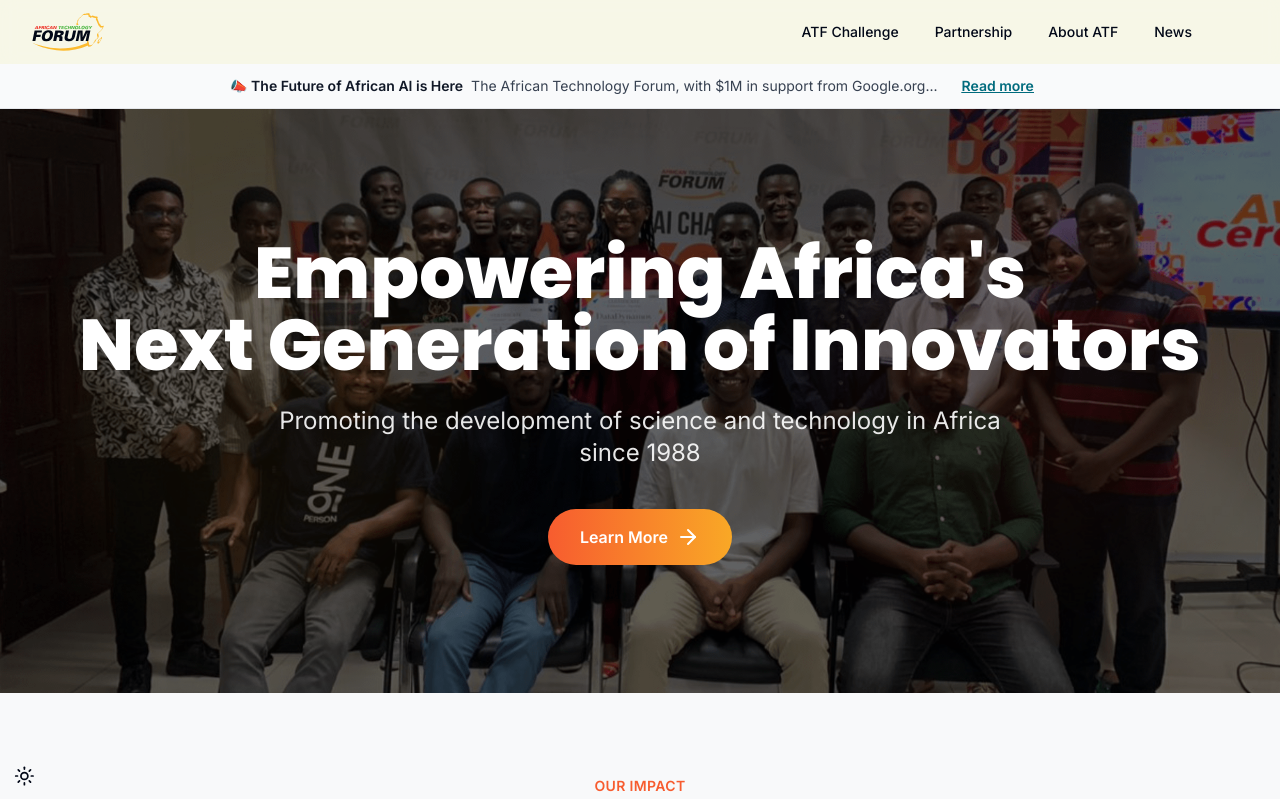
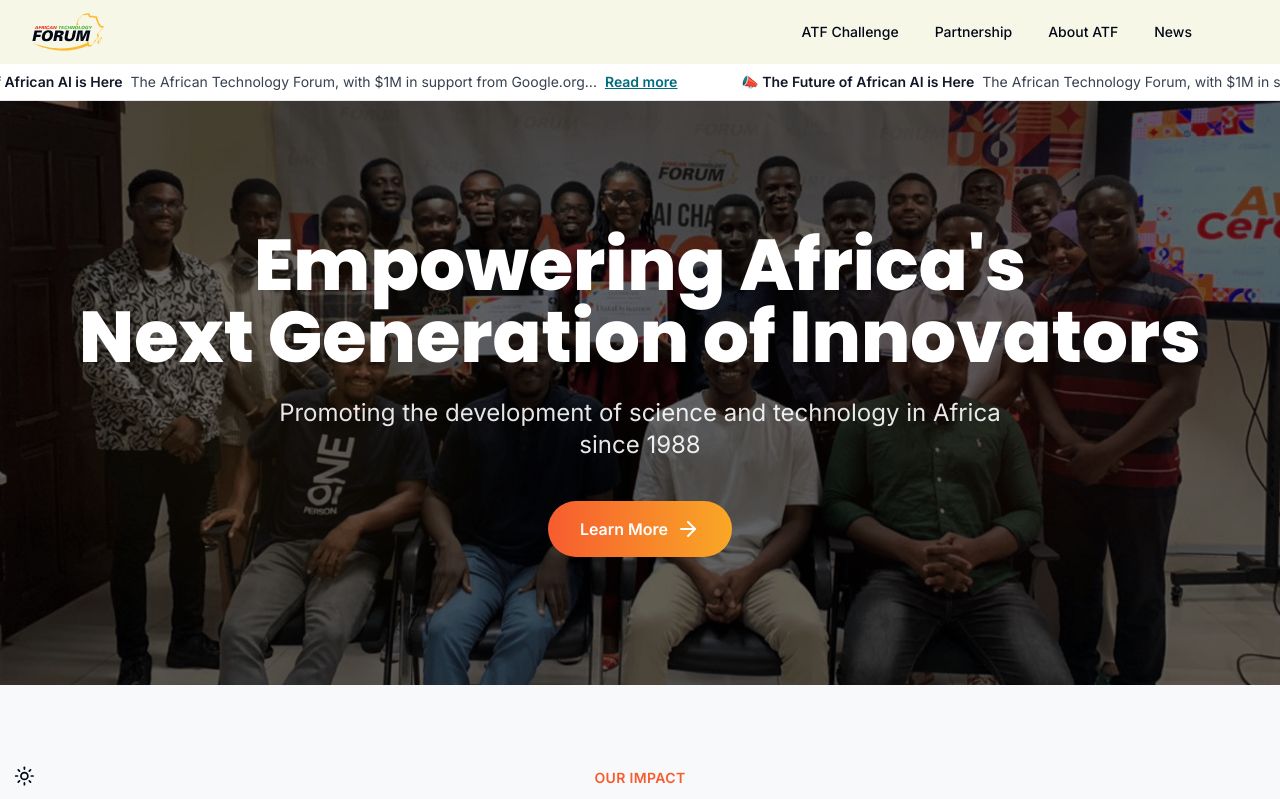
Before and after one commit to Aftechforum/official_static_atf_web, a Next.js app: page / in a window 1280 px wide. Shown: the top 799 px of the page. Built offline with nearby package versions, Linux system fonts and the light colour scheme; no server answers.

Commit message:
Enhance Header component with dynamic announcement banner: refactor Header to accept a showBanner prop, implement a scrolling news announcement feature, and update homepage integration for improved user engagement.

```diff
--- a/src/app/page.tsx
+++ b/src/app/page.tsx
@@ -115,25 +115,7 @@ export default function Home() {
   return (
     <div className="min-h-screen bg-gray-50 font-inter">
       {/* Navigation Bar */}
-      <Header />
-
-      {/* Breadcrumb */}
-      <div className="border-b border-gray-200">
-        <div className="container mx-auto px-4 py-2 max-w-7xl text-center flex items-center justify-center">
-          <nav className="text-sm text-gray-600 text-center flex items-center mx-auto gap-2">
-            <span className="text-gray-900 font-bold">
-              📣 The Future of African AI is Here
-            </span>
-            <span className="text-gray-700 text-sm">
-              The African Technology Forum, with $1M in support from
-              Google.org...
-            </span>
-            <span className="font-bold text-atf-teal px-4 py-1 underline cursor-pointer">
-              <Link href="/google-support">Read more</Link>
-            </span>
-          </nav>
-        </div>
-      </div>
+      <Header showBanner={true} />
 
       {/* Hero Section */}
       <section
--- a/src/components/sections/header.tsx
+++ b/src/components/sections/header.tsx
@@ -9,7 +9,11 @@ import { cn } from "@/lib/utils";
 import Link from "next/link";
 import { useEffect, useState } from "react";
 
-export default function Header() {
+export default function Header({
+  showBanner = false,
+}: {
+  showBanner?: boolean;
+}) {
   const [addBorder, setAddBorder] = useState(false);
 
   useEffect(() => {
@@ -29,12 +33,8 @@ export default function Header() {
   }, []);
 
   return (
-    <header
-      className={
-        "relative= sticky top-0 z-50 py-2 bg-background/60 backdrop-blur"
-      }
-    >
-      <div className="flex justify-between items-center container">
+    <header className={"sticky top-0 z-50 bg-background/60 backdrop-blur"}>
+      <div className="flex justify-between items-center container py-2">
         <Link
           href="/"
           title="brand-logo"
@@ -62,6 +62,58 @@ export default function Header() {
           addBorder ? "opacity-25" : "opacity-0"
         )}
       />
+
+      {/* News Announcement Banner */}
+      {showBanner && (
+        <div className="border-b border-gray-200 bg-white overflow-hidden">
+          <div className="relative py-2">
+            <style jsx>{`
+              @keyframes scroll-left {
+                0% {
+                  transform: translateX(0);
+                }
+                100% {
+                  transform: translateX(-50%);
+                }
+              }
+              .animate-scroll {
+                animation: scroll-left 30s linear infinite;
+              }
+              .animate-scroll:hover {
+                animation-play-state: paused;
+              }
+            `}</style>
+            <div className="flex animate-scroll whitespace-nowrap">
+              {/* First copy */}
+              <div className="flex items-center gap-2 px-8 text-sm">
+                <span className="text-gray-900 font-bold">
+                  📣 The Future of African AI is Here
+                </span>
+                <span className="text-gray-700">
+                  The African Technology Forum, with $1M in support from
+                  Google.org...
+                </span>
+                <span className="font-bold text-atf-teal underline cursor-pointer hover:text-atf-teal/80">
+                  <Link href="/google-support">Read more</Link>
+                </span>
+              </div>
+              {/* Second copy for seamless loop */}
+              <div className="flex items-center gap-2 px-8 text-sm">
+                <span className="text-gray-900 font-bold">
+                  📣 The Future of African AI is Here
+                </span>
+                <span className="text-gray-700">
+                  The African Technology Forum, with $1M in support from
+                  Google.org...
+                </span>
+                <span className="font-bold text-atf-teal underline cursor-pointer hover:text-atf-teal/80">
+                  <Link href="/google-support">Read more</Link>
+                </span>
+              </div>
+            </div>
+          </div>
+        </div>
+      )}
     </header>
   );
 }
```
